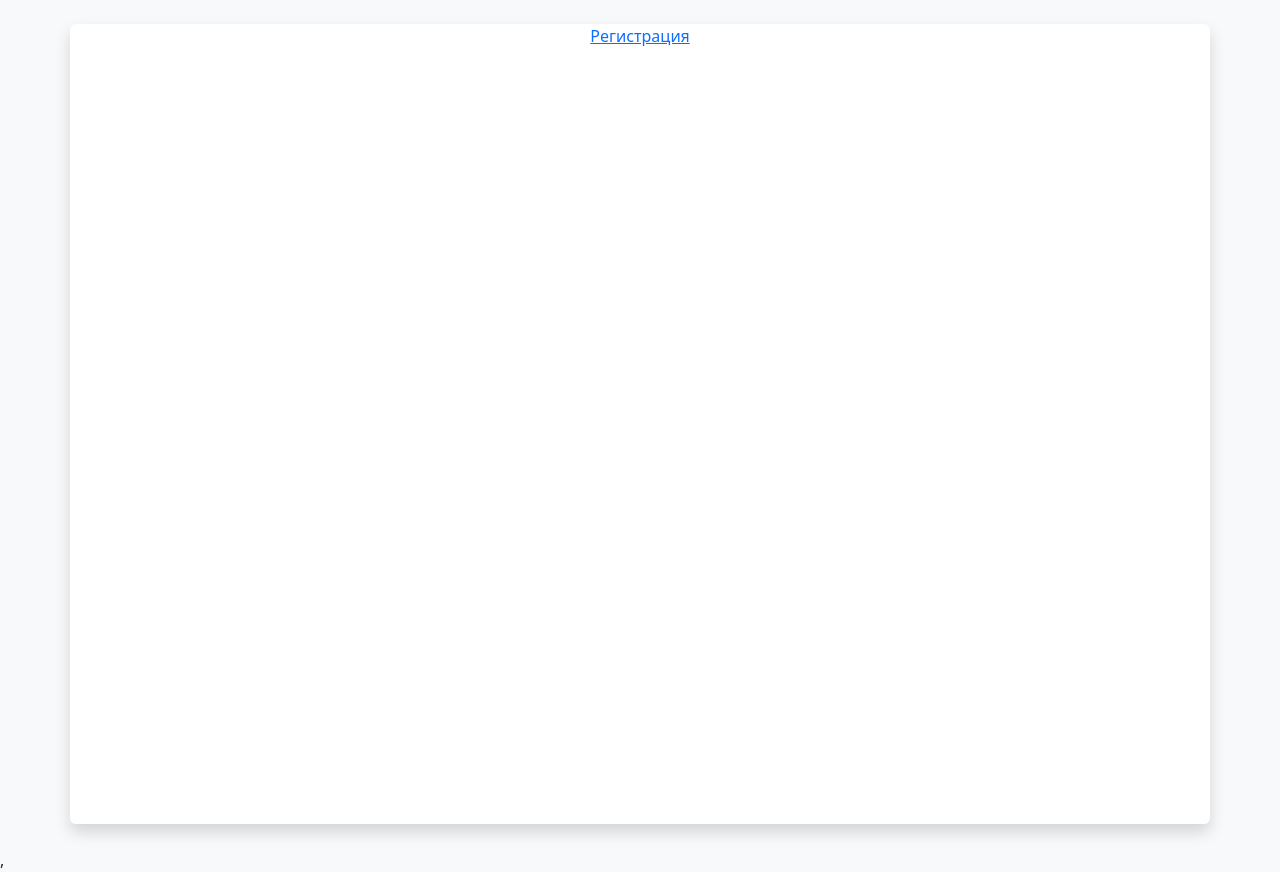
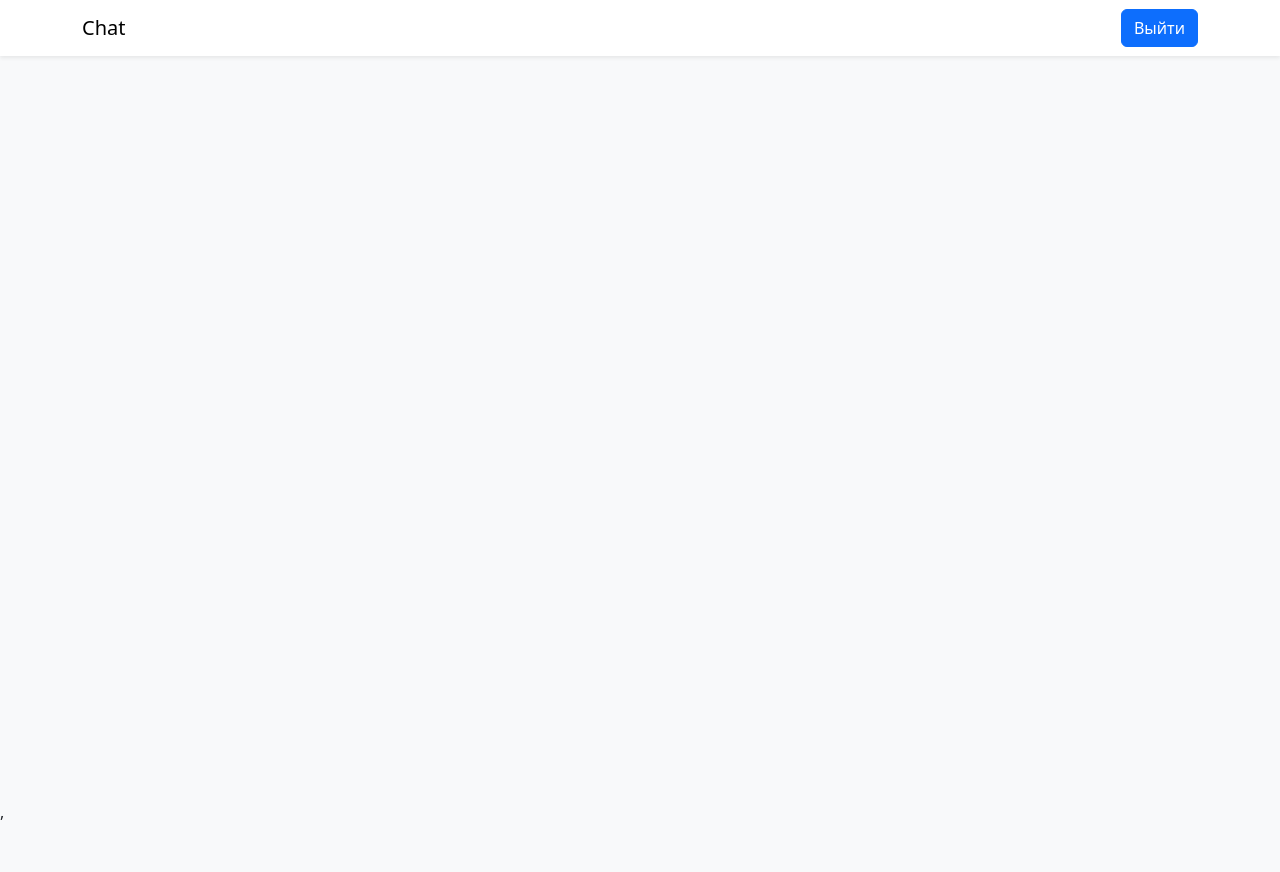
Before and after one commit to LittleCuteSandra/frontend-project-12, a React (Vite) app in the folder frontend/: page / in a window 1280 px wide. After the commit the page ends 824 px from the top, so only its background shows below. Built offline with nearby package versions, Linux system fonts and the light colour scheme; sample sign-in values are in the browser's storage.

Commit message:
update HomePage.jsx, NotFound.jsx and authorizationSlice.js

```diff
--- a/frontend/src/components/pages/HomePage.jsx
+++ b/frontend/src/components/pages/HomePage.jsx
@@ -1,16 +1,11 @@
 import ChannelsForm from '../ChannelsForm.jsx';
-
-import { Link } from 'react-router-dom';
+import Header from '../Header.jsx';
 
 const HomePage = () => {
   return (
-    <div className="container h-100 my-4 overflow-hidden rounded shadow">
-      <div className="row h-100 bg-white flex-md-row">
-
-        <div className="text-center">
-          <Link to="/login">Регистрация</Link>
-        </div>
-
+    <div className="h-100 bg-light">
+      <div className="d-flex flex-column h-100">
+        <Header />
         <ChannelsForm />
       </div>
     </div>
--- a/frontend/src/components/pages/NotFound.jsx
+++ b/frontend/src/components/pages/NotFound.jsx
@@ -1,12 +1,19 @@
 import { Link } from 'react-router-dom';
 import notFoundImage from '../../../public/notFound.png';
+import Header from '../Header.jsx';
+import routes from '../../utils/routes.js';
 
 const NotFoundPage = () => {
     return (
-      <div className="text-center">
-        <img alt="Страница не найдена" className="img-fluid" src={notFoundImage} />
-        <h1 className="h4 text-muted">Страница не найдена</h1>
-        <p className="text-muted">Но вы можете перейти <Link to="/">на главную страницу</Link></p>
+      <div className="h-100 bg-light">
+        <div className="d-flex flex-column h-100">
+          <Header />
+          <div className="text-center">
+            <img alt="Страница не найдена" className="img-fluid" src={notFoundImage} />
+            <h1 className="h4 text-muted">Страница не найдена</h1>
+            <p className="text-muted">Но вы можете перейти <Link to={routes.homePage()}>на главную страницу</Link></p>
+          </div>
+        </div>
       </div>
     );
 };
--- a/frontend/src/slices/authorizationSlice.js
+++ b/frontend/src/slices/authorizationSlice.js
@@ -3,7 +3,6 @@ import { createSlice } from '@reduxjs/toolkit';
 const initialState = {
   username: '',
   token: localStorage.getItem('token') || '',
-  isLoggedIn: false,
 };
 
 const authorizationSlice = createSlice({
@@ -13,12 +12,10 @@ const authorizationSlice = createSlice({
     setUserLoggedIn: (state, { payload }) => {
       state.username = payload.username;
       state.token = payload.token;
-      state.isLoggedIn = true;
     },
     setUserLoggedOut: (state) => {
       state.username = '';
       state.token = '';
-      state.isLoggedIn = false;
     },
   },
 });
```
